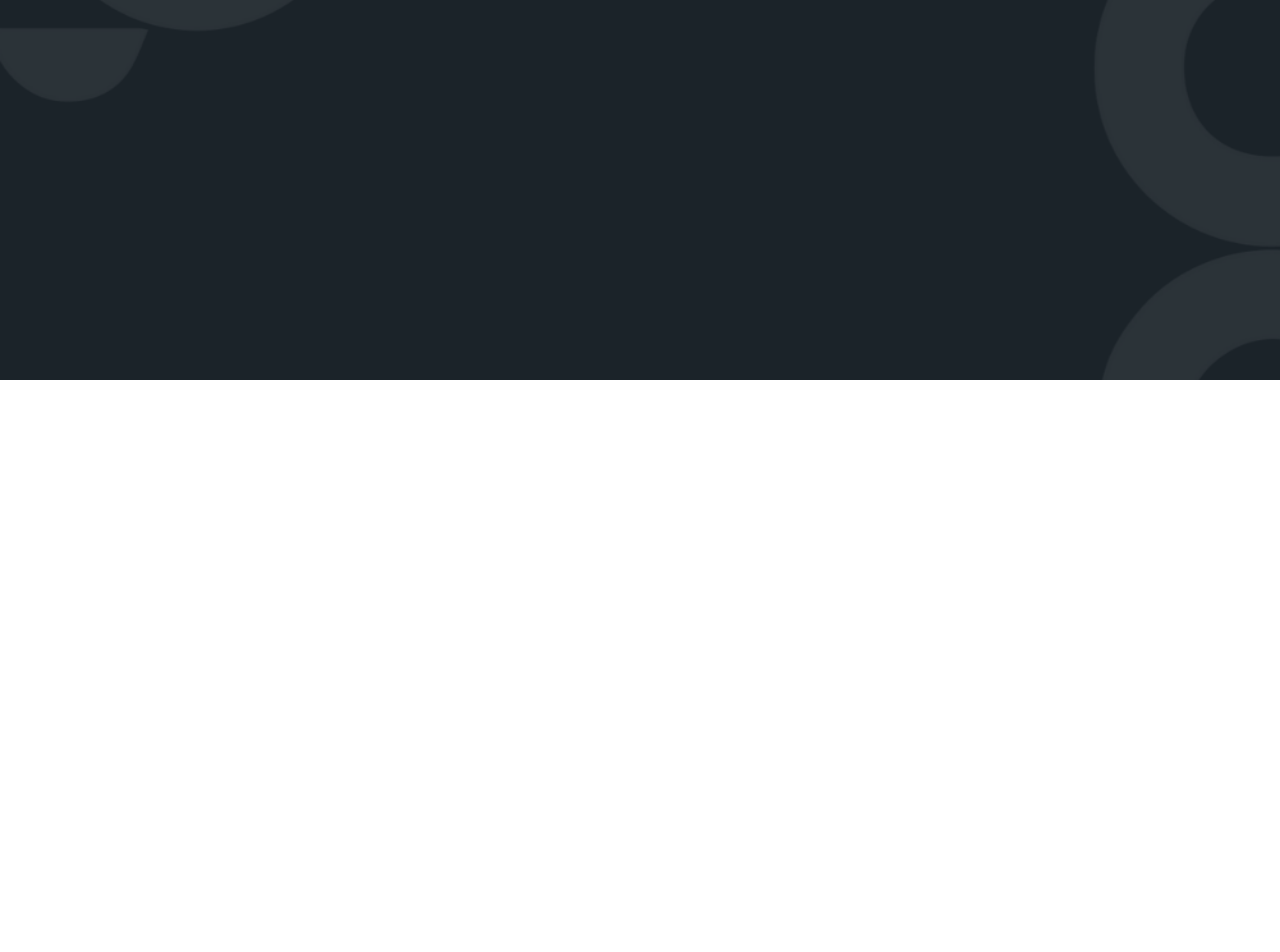
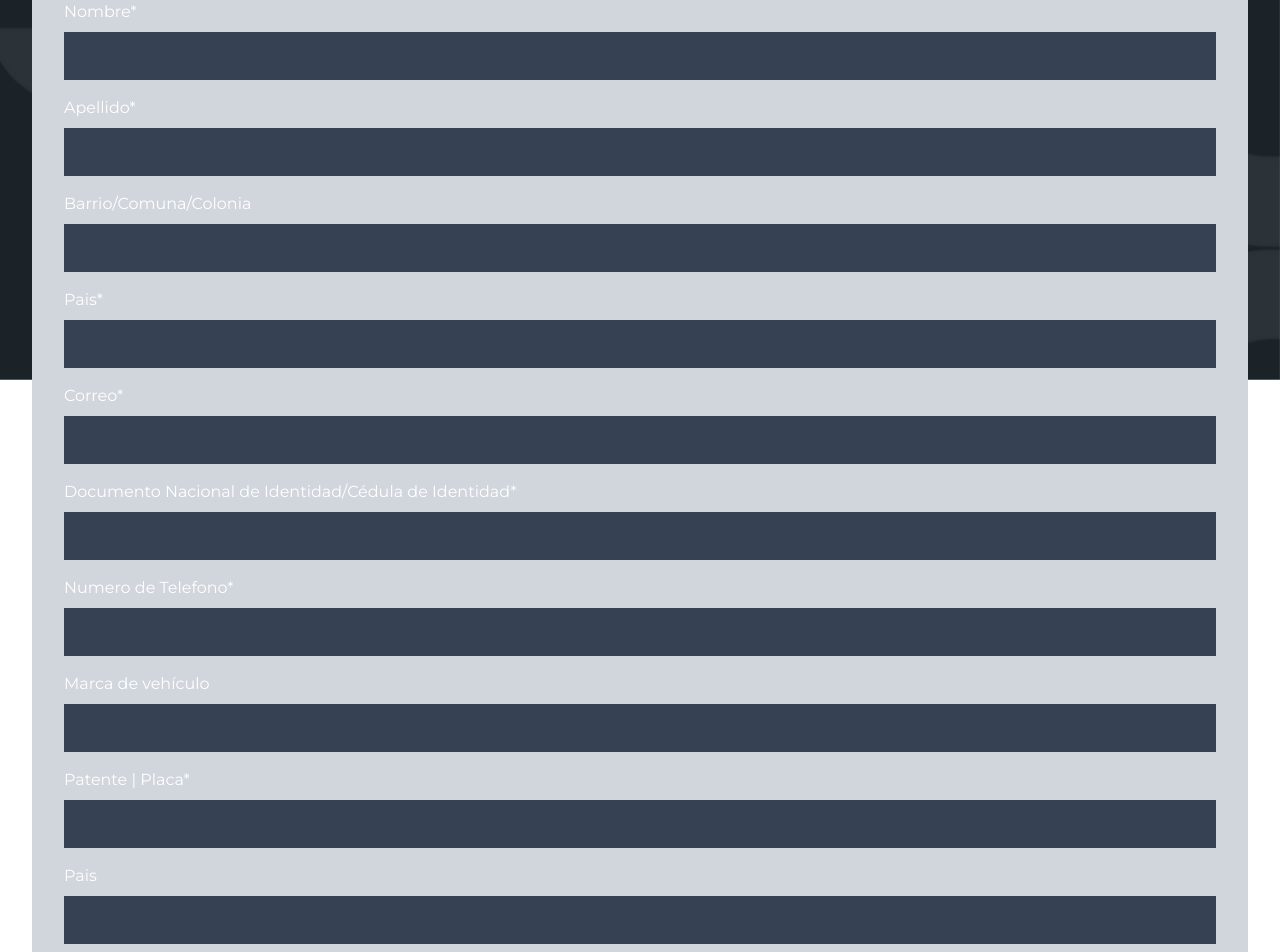
Before and after one commit to gabrieltoloza/picklogweb, a Nuxt app: page /transportistas-formulario in a window 1280 px wide. Shown: the part 420-1372 px from the top of the page. Before the commit the page ends 800 px from the top, so only its background shows below. Built offline with nearby package versions, Linux system fonts and the light colour scheme.

Commit message:
building transportistas

```diff
--- a/app/components/Soluciones/MainSolutions.vue
+++ b/app/components/Soluciones/MainSolutions.vue
@@ -1,6 +1,6 @@
 <template>
-    <div class="w-full min-h-[500px] bg-transparent text-white flex flex-col justify-center items-start py-10">
-        <div class="container pl-12 md:pl-28 lg:pl-40 px-4 md:px-8 flex flex-col gap-6 max-w-4xl items-start justify-start">
+    <div class="w-full min-h-[400px] bg-transparent text-white flex flex-col justify-end items-start pt-10 pl-24 pb-3">
+        <div class="container pl-10 md:pl-28 lg:pl-40 px-4 md:px-8 flex flex-col gap-2 max-w-4xl items-start justify-start">
 
             <h2 class="text-4xl md:text-5xl font-semibold leading-tight mb-6 w-[50%] tracking-wide">
                 Soluciones a medida
--- /dev/null
+++ b/app/components/Transportistas/Formulario.vue
@@ -0,0 +1,129 @@
+<template>
+    <div class="min-h-screen text-white py-20 bg-transparent">
+        <div class="container mx-auto px-8">
+            <div class="w-full mx-auto bg-gray-300 rounded-lg p-8">
+                <h1 class="text-4xl h-[100px] font-bold my-4 text-center">Formulario de Postulación para transportistas</h1>
+
+                <form @submit.prevent="enviarFormulario" class="space-y-6">
+
+                    <!-- Datos personales -->
+                    <div>
+                        <h2 class="text-2xl font-semibold mb-4 text-[#F9BD6B]">Datos personales</h2>
+                        <div class="flex flex-col gap-4">
+                            <div>
+                                <label for="nombre" class="block mb-2">Nombre*</label>
+                                <input id="nombre" v-model="formulario.nombre" type="text"
+                                    class="w-full p-3 bg-gray-700" required>
+                            </div>
+                            <div>
+                                <label for="apellido" class="block mb-2">Apellido*</label>
+                                <input id="apellido" v-model="formulario.apellido" type="tel"
+                                    class="w-full p-3 bg-gray-700" required>
+                            </div>
+                            <div>
+                                <label for="barrio" class="block mb-2">Barrio/Comuna/Colonia</label>
+                                <input id="barrio" v-model="formulario.barrio" type="text"
+                                    class="w-full p-3 bg-gray-700" required>
+                            </div>
+                            <div>
+                                <label for="pais" class="block mb-2">Pais*</label>
+                                <input id="pais" v-model="formulario.pais" type="text"
+                                    class="w-full p-3 bg-gray-700" required>
+                            </div>
+                                                        <div>
+                                <label for="correo" class="block mb-2">Correo*</label>
+                                <input id="correo" v-model="formulario.correo" type="email"
+                                    class="w-full p-3 bg-gray-700" required>
+                            </div>
+                                                        <div>
+                                <label for="dni" class="block mb-2">Documento Nacional de Identidad/Cédula de Identidad*</label>
+                                <input id="dni" v-model="formulario.dni" type="text"
+                                    class="w-full p-3 bg-gray-700" required>
+                            </div>
+                                                        <div>
+                                <label for="phone" class="block mb-2">Numero de Telefono*</label>
+                                <input id="phone" v-model="formulario.phone" type="text"
+                                    class="w-full p-3 bg-gray-700" required>
+                            </div>
+                                                        <div>
+                                <label for="marca" class="block mb-2">Marca de vehículo</label>
+                                <input id="marca" v-model="formulario.marca" type="text"
+                                    class="w-full p-3 bg-gray-700" required>
+                            </div>
+                                                        <div>
+                                <label for="patente" class="block mb-2">Patente | Placa*</label>
+                                <input id="patente" v-model="formulario.patente" type="text"
+                                    class="w-full p-3 bg-gray-700" required>
+                            </div>
+                                                        <div>
+                                <label for="registro" class="block mb-2">Pais</label>
+                                <input id="registro" v-model="formulario.registro" type="text"
+                                    class="w-full p-3 bg-gray-700" required>
+                            </div>
+                        </div>
+                    </div>
+
+
+
+                    <!-- Botón de envío -->
+                    <div class="flex justify-center pt-6">
+                        <button type="submit"
+                            class="bg-[#F9BD6B] text-[#1B2329] px-10 py-4 rounded-full text-lg font-medium hover:bg-[#F9BD6B]/80 transition-colors">
+                            Enviar solicitud
+                        </button>
+                    </div>
+                </form>
+            </div>
+        </div>
+    </div>
+</template>
+
+
+<script setup lang="ts">
+const formulario = reactive({
+    nombre: '',
+    telefono: '',
+    email: '',
+    ciudad: '',
+    tipoVehiculo: '',
+    marca: '',
+    modelo: '',
+    anio: '',
+    experiencia: '',
+    mensaje: ''
+});
+
+const enviarFormulario = async () => {
+    try {
+        // Aquí implementarías la lógica para enviar el formulario
+        // Por ejemplo, mediante una API o servicio de correo
+        console.log('Formulario enviado:', formulario);
+
+        // Simulando envío exitoso
+        alert('¡Gracias por tu solicitud! Te contactaremos pronto.');
+
+        // Opcionalmente redirigir a una página de confirmación
+        // navigateTo('/transportistas/gracias');
+    } catch (error) {
+        console.error('Error al enviar el formulario:', error);
+        alert('Ocurrió un error al enviar el formulario. Por favor intenta nuevamente.');
+    }
+};
+</script>
+
+<style scoped>
+.father-solutions {
+    min-height: 100vh;
+    width: 100%;
+    position: relative;
+    z-index: 2;
+}
+
+.content-container {
+    position: relative;
+    z-index: 3;
+    width: 100%;
+    height: 100%;
+}
+
+</style>
--- /dev/null
+++ b/app/components/Transportistas/Requirements.vue
@@ -0,0 +1,48 @@
+<template>
+    <div class="w-full min-h-[750px] bg-transparent text-white flex flex-col justify-start items-center pb-1 gap-20">
+
+        <div class="pr-96">
+            <span class="text-left block text-xl font-semibold pr-[580px]">REQUISITOS:</span>
+        </div>
+
+        <div class="flex flex-col gap-7 text-lg tracking-wide">
+            <div class="flex gap-5">
+                <svg width="20" height="20" viewBox="0 0 20 20" fill="none" xmlns="http://www.w3.org/2000/svg">
+                    <path d="M2 10H18M10 2L10 18" stroke="#F9BD6B" stroke-width="3" stroke-linecap="round" />
+                </svg>
+                <p>Tener 21 años o más.</p>
+            </div>
+            <div class="flex gap-5">
+                <svg width="20" height="20" viewBox="0 0 20 20" fill="none" xmlns="http://www.w3.org/2000/svg">
+                    <path d="M2 10H18M10 2L10 18" stroke="#F9BD6B" stroke-width="3" stroke-linecap="round" />
+                </svg>
+                <p>Tener una camioneta con una capacidad 600 a 2000 kg.</p>
+            </div>
+            <div class="flex gap-5">
+                <svg width="20" height="20" viewBox="0 0 20 20" fill="none" xmlns="http://www.w3.org/2000/svg">
+                    <path d="M2 10H18M10 2L10 18" stroke="#F9BD6B" stroke-width="3" stroke-linecap="round" />
+                </svg>
+                <p>Cumplor con todos los requisitos legales como VTV, Cédula Verde, Licencia de Conducir, etc.</p>
+            </div>
+            <div class="flex gap-5">
+                <svg width="20" height="20" viewBox="0 0 20 20" fill="none" xmlns="http://www.w3.org/2000/svg">
+                    <path d="M2 10H18M10 2L10 18" stroke="#F9BD6B" stroke-width="3" stroke-linecap="round" />
+                </svg>
+                <p>Comprometerse a brindar un servicio de calidad.</p>
+            </div>
+        </div>
+
+        <div class="mt-7 ml-50 self-start">
+            <NuxtLink to="/transportistas-formulario"
+                class="btn border-0 bg-[#F9BD6B] text-lg rounded-full p-3 px-9 w-60 h-16 ml-[360px] font-normal text-white hover:bg-transparent hover:text-[#F9BD6B] transition-all duration-300">
+                POSTULARME
+            </NuxtLink>
+        </div>
+    </div>
+</template>
+
+<script setup lang="ts">
+
+</script>
+
+<style scoped></style>
--- a/app/pages/soluciones.vue
+++ b/app/pages/soluciones.vue
@@ -8,8 +8,10 @@
 </template>
 
 <script setup lang="ts">
+
 import DropdownSolutions from '~/components/Soluciones/DropdownSolutions.vue';
 import MainSolutions from '~/components/Soluciones/MainSolutions.vue';
+
 </script>
 
 <style scoped>
--- /dev/null
+++ b/app/pages/transportistas-formulario.vue
@@ -0,0 +1,33 @@
+<template>
+    <div class="father-solutions">
+        <div class="content-container">
+            <Formulario />
+        </div>
+    </div>
+</template>
+
+
+<script setup lang="ts">
+import Formulario from '~/components/Transportistas/Formulario.vue';
+
+
+</script>
+
+<style scoped>
+
+.father-solutions {
+
+    min-height: 100vh;
+    width: 100%;
+    position: relative;
+    z-index: 2;
+}
+
+.content-container {
+    position: relative;
+    z-index: 3;
+    width: 100%;
+    height: 100%;
+}
+
+</style>
--- a/app/pages/transportistas.vue
+++ b/app/pages/transportistas.vue
@@ -1,11 +1,17 @@
 <template>
-    <div>
-        <TransportistasMain />
+
+    <div class="father-solutions">
+        <div class="content-container">
+            <TransportistasMain />
+            <Requirements />
+        </div>
     </div>
+
 </template>
 
 
 <script setup lang="ts">
+import Requirements from '~/components/Transportistas/Requirements.vue';
 import TransportistasMain from '~/components/Transportistas/TransportistasMain.vue';
 
 
@@ -14,4 +20,22 @@ import TransportistasMain from '~/components/Transportistas/TransportistasMain.v
 
 <style scoped>
 
+.father-solutions {
+    background-image: url(/Transportistas-bg.png);
+    background-size: cover;
+    background-position: top -200px left; /* Cambiado de 'top left' a 'top right' */
+    background-repeat: no-repeat;
+    min-height: 100vh;
+    width: 100%;
+    position: relative;
+    z-index: 2;
+}
+
+.content-container {
+    position: relative;
+    z-index: 3;
+    width: 100%;
+    height: 100%;
+}
+
 </style>
```
Also changed, not shown: app/components/Soluciones/DropdownSolutions.vue (+86 -77 lines), app/components/Transportistas/TransportistasMain.vue (+5 -7 lines), public/Transportistas-bg.png.
